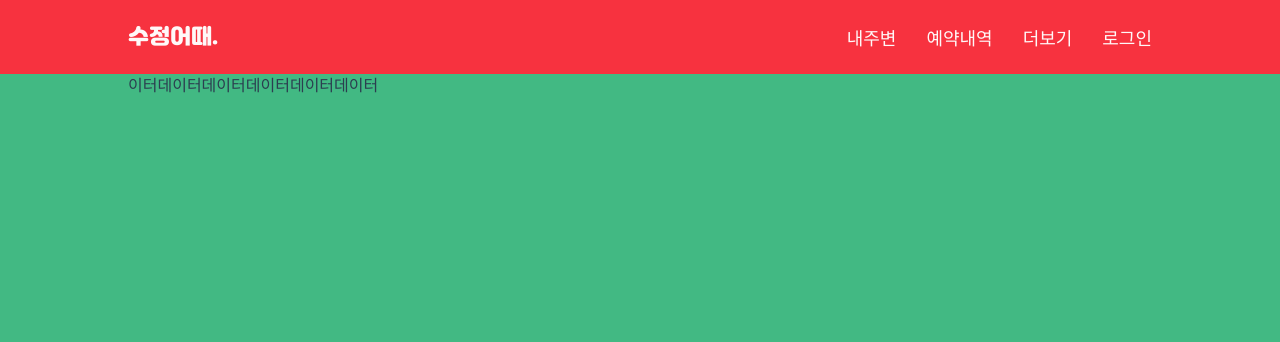
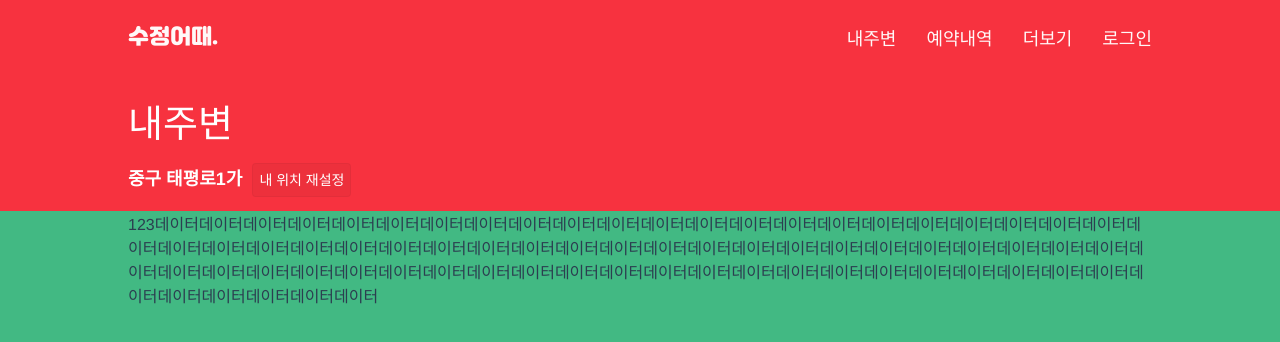
Before and after one commit to v2pv2p/goodchoice-product-copy-project, a Vue app: page / in a window 1280 px wide. Shown: the top 342 px of the page. Built offline with nearby package versions, Linux system fonts and the light colour scheme.

Commit message:
sub-header 추가

```diff
--- a/src/pages/productPage/index.vue
+++ b/src/pages/productPage/index.vue
@@ -2,8 +2,21 @@
   <!--  pc 모바일 여부 class 추가하기-->
   <div class="product-page">
     <!--    스크롤 여부 class 추가하기-->
-    <header-component class="header" :isScroll="isScroll"></header-component>
-    <div class="product-content">123데이터데이터데이터데이터데이터데이터데이터데이터데이터데이터데이터데이터데이터데이터데이터데이터데이터데이터데이터데이터데이터데이터데이터데이터데이터데이터데이터데이터데이터데이터데이터데이터데이터데이터데이터데이터데이터데이터데이터데이터데이터데이터데이터데이터데이터데이터데이터데이터데이터데이터데이터데이터데이터데이터데이터데이터데이터데이터데이터데이터데이터데이터데이터데이터데이터데이터데이터데이터데이터데이터데이터데이터데이터데이터</div>
+    <header-component :isScroll="isScroll"></header-component>
+
+    <div class="sub-header">
+      <div class="sub-header-wrapper">
+        <div class="sub-header-title">내주변</div>
+        <div class="location-area">
+          <div class="my-location">중구 태평로1가</div>
+          <div class="location-reset">내 위치 재설정</div>
+        </div>
+      </div>
+    </div>
+
+    <div class="product-content">
+      123데이터데이터데이터데이터데이터데이터데이터데이터데이터데이터데이터데이터데이터데이터데이터데이터데이터데이터데이터데이터데이터데이터데이터데이터데이터데이터데이터데이터데이터데이터데이터데이터데이터데이터데이터데이터데이터데이터데이터데이터데이터데이터데이터데이터데이터데이터데이터데이터데이터데이터데이터데이터데이터데이터데이터데이터데이터데이터데이터데이터데이터데이터데이터데이터데이터데이터데이터데이터데이터데이터데이터데이터데이터데이터
+    </div>
   </div>
 </template>
 
@@ -16,8 +29,7 @@ export default {
     // eslint-disable-next-line vue/no-unused-components
     HeaderComponent,
   },
-  computed: {
-  },
+  computed: {},
   data() {
     return {
       isScroll: false,
@@ -44,6 +56,59 @@ export default {
 
   background-color: #42b983;
 
+  .sub-header {
+    background-color: #f7323f;
+
+    .sub-header-wrapper {
+      width: 1024px;
+      height: 139px;
+
+      padding-top: 72px;
+      margin: 0 auto;
+
+      .sub-header-title {
+        margin-top: 21px;
+
+        font-size: 38px;
+        font-weight: normal;
+        color: #ffffff;
+      }
+
+      .location-area {
+        display: flex;
+        margin-top: 15px;
+
+        .my-location {
+          margin: 0 10px 0 0;
+          font-size: 18px;
+          font-weight: bold;
+          line-height: 32px;
+          color: #ffffff;
+        }
+
+        .location-reset {
+          height: 32px;
+          padding: 0 6px;
+
+          border: 1px solid rgba(0, 0, 0, 0.04);
+          border-radius: 4px;
+
+          background: rgba(0, 0, 0, 0.04);
+
+          font-size: 14px;
+          line-height: 32px;
+
+          color: #fff;
+
+          &:hover {
+            background: rgba(0, 0, 0, 0.08);
+            border: 1px solid rgba(0, 0, 0, 0.08);
+          }
+        }
+      }
+    }
+  }
+
   .product-content {
     width: 1024px;
     height: 5000px;
```
